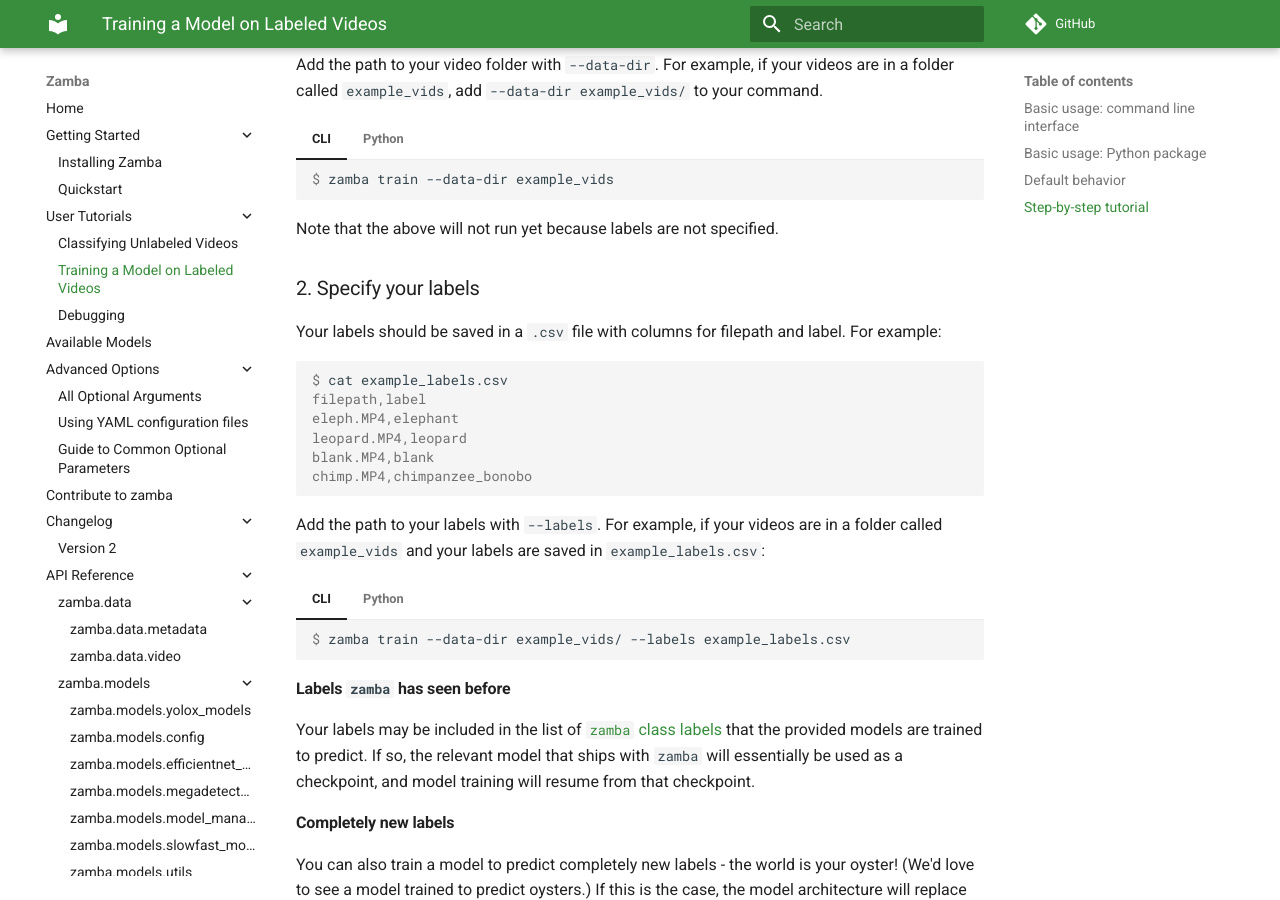
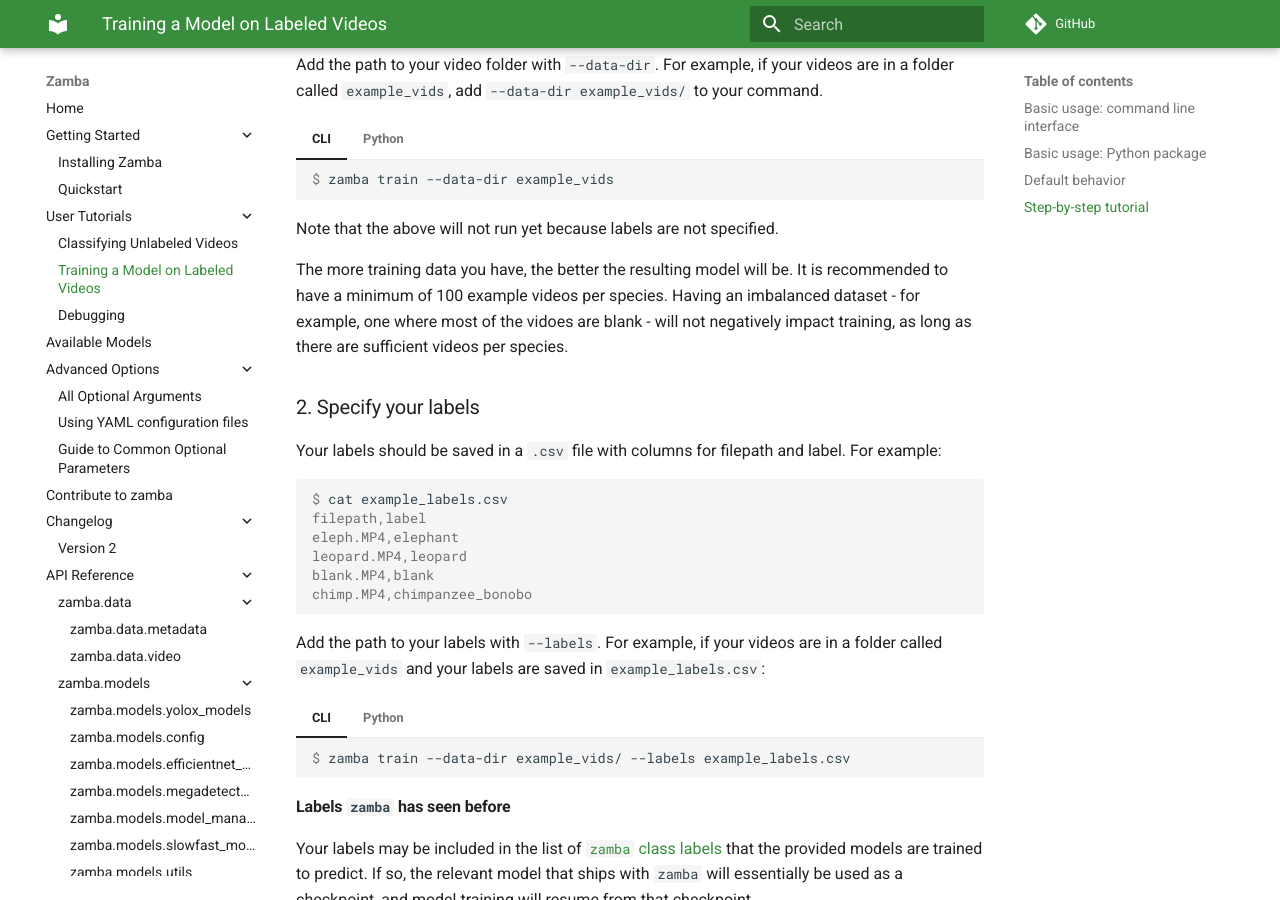
Before and after one commit to drivendataorg/zamba, an MkDocs documentation site: the page built from docs/docs/train-tutorial.md, in a window 1280 px wide and 900 px high, scrolled down 3348 px. Built offline with MkDocs 1.6.1 and Material for MkDocs 9.7.7, drawn with Linux system fonts in a browser that asks for light colours; comment, search, counter and statistics services are not loaded; the version menu is left out.

Commit message:
add train data size recs

````diff
--- a/docs/docs/train-tutorial.md
+++ b/docs/docs/train-tutorial.md
@@ -130,6 +130,8 @@
     ```
 Note that the above will not run yet because labels are not specified.
 
+The more training data you have, the better the resulting model will be. It is recommended to have a minimum of 100 example videos per species. Having an imbalanced dataset - for example, one where most of the vidoes are blank - will not negatively impact training, as long as there are sufficient videos per species.
+
 ### 2. Specify your labels
 
 Your labels should be saved in a `.csv` file with columns for filepath and label. For example:
````
